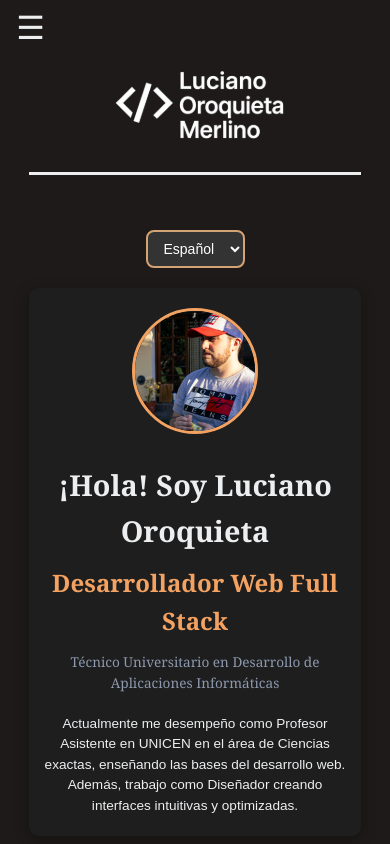
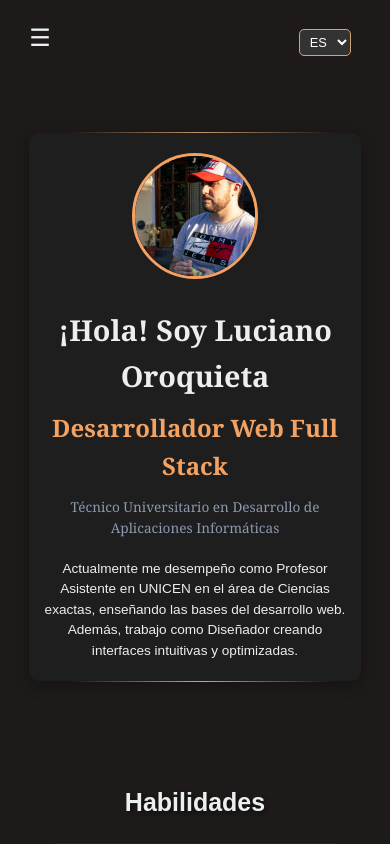
Before and after one commit to LucianoOroquietam/portfolio, a React (Vite) app: page /home in a window 390 px wide. Shown: the top 844 px of the page. Built offline with nearby package versions, Linux system fonts and the light colour scheme.

Commit message:
se mejora diseño mobile/Desktop

```diff
--- a/src/components/Index.jsx
+++ b/src/components/Index.jsx
@@ -10,7 +10,7 @@ import { useLanguage } from '../context/LanguageContext';
 import { FiExternalLink } from "react-icons/fi";
 
 const Index = () => {
-  const { language, changeLanguage, translate } = useLanguage();
+  const { translate } = useLanguage();
   const [isVisible, setIsVisible] = useState(false);
 
   useEffect(() => {
@@ -22,12 +22,6 @@ const Index = () => {
 
   return (
     <div className={`home ${isVisible ? 'visible' : ''}`}>
-      <div className="language-selector">
-        <select onChange={(e) => changeLanguage(e.target.value)} value={language}>
-          <option value="es">Español</option>
-          <option value="en">English</option>
-        </select>
-      </div>
 
       <div className="presentation-container">
         <img src={lulo} alt="Foto de Luciano Oroquieta" className="profile-photo" itemProp="image" />
--- a/src/components/layout/Header.jsx
+++ b/src/components/layout/Header.jsx
@@ -1,11 +1,11 @@
-// src/components/Header.jsx
-import React, { useState, useEffect } from 'react';
+import { useState, useEffect } from 'react';
 import { NavLink, Link } from 'react-router-dom';
 import { useLanguage } from '../../context/LanguageContext'; // Usamos el contexto
 import './header.css';
 
 const Header = () => {
-  const { translate } = useLanguage(); // Solo obtenemos la función de traducción
+  const { language, changeLanguage, translate } = useLanguage();
+
 
   const [isOpen, setIsOpen] = useState(false);
 
@@ -28,34 +28,41 @@ const Header = () => {
     return () => document.body.classList.remove('no-scroll');
   }, []);
 
+
   return (
+    <>
     <header className="header">
       <button className="menu-toggle" onClick={toggleMenu}>
         {isOpen ? '✖' : '☰'}
       </button>
 
-      <Link to={'/home'}>
+      <Link to="/home" className="logo-container">
         <img className='logo' src="/images/Logos/logoConNombre.svg" alt="Logo" />
-        {/* <div className="logo">
-          <span>L</span>
-          <h3>
-            Luciano <br />
-            Oroquieta <br />
-            Merlino
-          </h3>
-        </div> */}
       </Link>
 
-      <nav className={isOpen ? 'nav-open' : ''}>
-        <ul>
-          <li><NavLink to={'/home'} onClick={closeMenu}>{translate('navHome')}</NavLink></li>
-          <li><NavLink to={'/curriculum'} onClick={closeMenu}>{translate('navCv')}</NavLink></li>
-          <li><NavLink to={'/contact'} onClick={closeMenu}>{translate('navContact')}</NavLink></li>
-        </ul>
-      </nav>
+      <div className="right-section">
+        <nav className={isOpen ? 'nav-open' : ''}>
+          <ul>
+            <li><NavLink to="/home" onClick={closeMenu}>{translate('navHome')}</NavLink></li>
+            <li><NavLink to="/curriculum" onClick={closeMenu}>{translate('navCv')}</NavLink></li>
+            <li><NavLink to="/contact" onClick={closeMenu}>{translate('navContact')}</NavLink></li>
+          </ul>
+        </nav>
+
+        <div className="language-selector-header">
+          <select onChange={(e) => changeLanguage(e.target.value)} value={language}>
+            <option value="es">ES</option>
+            <option value="en">EN</option>
+          </select>
+        </div>
+      </div>
     </header>
+
+    <div className='divider'></div>
+    </>
 
   );
 };
 
+
 export default Header;
--- a/src/components/layout/header.css
+++ b/src/components/layout/header.css
@@ -1,112 +1,132 @@
+:root {
+  --text-light: rgb(236, 238, 240);
+  --accent: #D4A373;
+  --accent-hover: #F4A261;
+}
+
+/* ---------------- GLOBAL HEADER ---------------- */
 .header {
   display: flex;
-    justify-content: center; /* Centramos el logo */
   align-items: center;
+  justify-content: center;   /* Desktop cambia a space-between */
   padding: 20px;
-    color: rgb(236, 238, 240);
+  color: var(--text-light);
   position: relative;
   height: 132px;
-    border-bottom: 3px solid rgb(236, 238, 240);
-    margin-bottom: 35px;
 }
 
+/* Logo */
 .header .logo {
   display: flex;
   align-items: center;
-    color: rgb(236, 238, 240);
+  color: var(--text-light);
   text-decoration: none;
-    position: absolute;
+  width: 200px;                /* tu tamaño original */
+  position: absolute;          /* centrado en mobile */
   left: 35%;
-    transform: translateX(-50%);
-    position: relative;
+  transform: translateX(-265%);
+  transition: color 300ms;
 }
-
 .header .logo:hover {
-    color: rgb(236, 238, 240);
+  color: var(--text-light);
 }
-
 .header .logo span {
   font-size: 90px;
   font-weight: bolder;
   line-height: 1;
 }
-
 .header .logo h3 {
-    display: flex;
-    flex-direction: column;
   margin-left: 10px;
   font-weight: 400;
   font-size: 20px;
   line-height: 1.2;
 }
 
+/* Separador */
+.divider {
+  width: 80%;
+  height: 1px;
+  background: linear-gradient(90deg, transparent, var(--accent), transparent);
+  margin: 0 40px;
+}
+
+/* Navegación */
 .header nav {
   flex-grow: 1;
 }
-
 .header nav ul {
   display: flex;
   justify-content: flex-end;
   align-items: center;
+  gap: 2rem;
   list-style: none;
-    gap: 2rem;
   height: 132px;
 }
-
-.header li a {
-    color: rgb(236, 238, 240);
-    text-decoration: none;
-    transition: all 300ms;
-}
-
 .header li {
   text-transform: uppercase;
   font-weight: bold;
 }
-
+.header li a {
+  color: var(--text-light);
+  text-decoration: none;
+  transition: color 300ms;
+}
 .header .active,
 .header a:hover {
-    color: #F4A261;
+  color: var(--accent-hover);
 }
 
-.menu-toggle{
-    display: none;
+/* Selector de idioma */
+.language-selector-header {
+  position: absolute;
+  right: 15px;
+  top: 50%;
+  transform: translateY(-50%);
+}
+.language-selector-header select {
+  padding: 5px 8px;
+  border-radius: 5px;
+  font-size: 0.9rem;
+  background-color: #333;
+  color: #fff;
+  border: 1px solid var(--accent);
+  cursor: pointer;
+  transition: background-color 300ms, color 300ms;
+}
+.language-selector-header select:hover {
+  background-color: var(--accent);
+  color: #000;
 }
 
+/* Menú hamburguesa */
+.menu-toggle {
+  display: none;       /* sólo mobile */
+  background: none;
+  border: none;
+  font-size: 1.5rem;
+  color: var(--text-light);
+  cursor: pointer;
+  position: absolute;
+  left: -15px;
+  top: 14px;
+  z-index: 101;
+  /* borde más suave si en algún momento lo necesitas */
+  border-radius: 2px;
+  transition: none;     /* sin efecto hover */
+}
+
+/* ---------------- MOBILE (≤768px) ---------------- */
 @media (max-width: 768px) {
   .menu-toggle {
     display: block;
-        background: none;
-        border: none;
-        font-size: 2rem;
-        color: rgb(236, 238, 240);
-        cursor: pointer;
-        position: absolute;
-        left: -28px;
-        top: 16%;
-        transform: translateY(-50%);
-        z-index: 101;
   }
 
-    .menu-toggle:hover,
-    .menu-toggle:focus {
-        background: none;
-        outline: none;
-    }
-
-    .header .logo span {
-        font-size: 68px;
-    }
-
-    .header .logo h3 {
-        font-size: 16px;
-        margin-left: 5px;
+  .header {
+    padding: 0;
   }
 
   .header .logo {
-        left: 50%;
-        top: 20px;
-        transform: translateX(-50%);
+    display: none;
   }
 
   .header nav {
@@ -127,12 +147,10 @@
     transition: visibility 0.3s ease, opacity 0.3s ease;
     z-index: 100;
   }
-
   .header nav.nav-open {
     visibility: visible;
     opacity: 1;
   }
-
   body.no-scroll {
     overflow: hidden;
     height: 100vh;
@@ -143,13 +161,48 @@
     gap: 1.5rem;
     height: auto;
   }
-
-    .header li {
-        padding: 10px 0;
-    }
-
   .header li a {
     font-size: 22px;
   }
 
+  .language-selector-header {
+    top: 29px;
+    right: 10px;
+    transform: none;
   }
+  .language-selector-header select {
+    font-size: 0.8rem;
+    padding: 4px 6px;
+  }
+}
+
+/* ---------------- DESKTOP (≥769px) ---------------- */
+@media (min-width: 769px) {
+  .header {
+    justify-content: space-between;
+    padding: 0 40px;
+  }
+
+  .header .logo {
+    position: relative;
+    left: -52px;
+    transform: none;
+  }
+
+  .right-section {
+    display: flex;
+    align-items: center;
+    gap: 2rem;
+  }
+
+  .header nav ul {
+    gap: 1.5rem;
+  }
+
+  .language-selector-header {
+    position: relative;
+    top: auto;
+    right: auto;
+    transform: translateY(-6px);
+  }
+}
```
Lines whose indentation alone changed are shown as unchanged.
